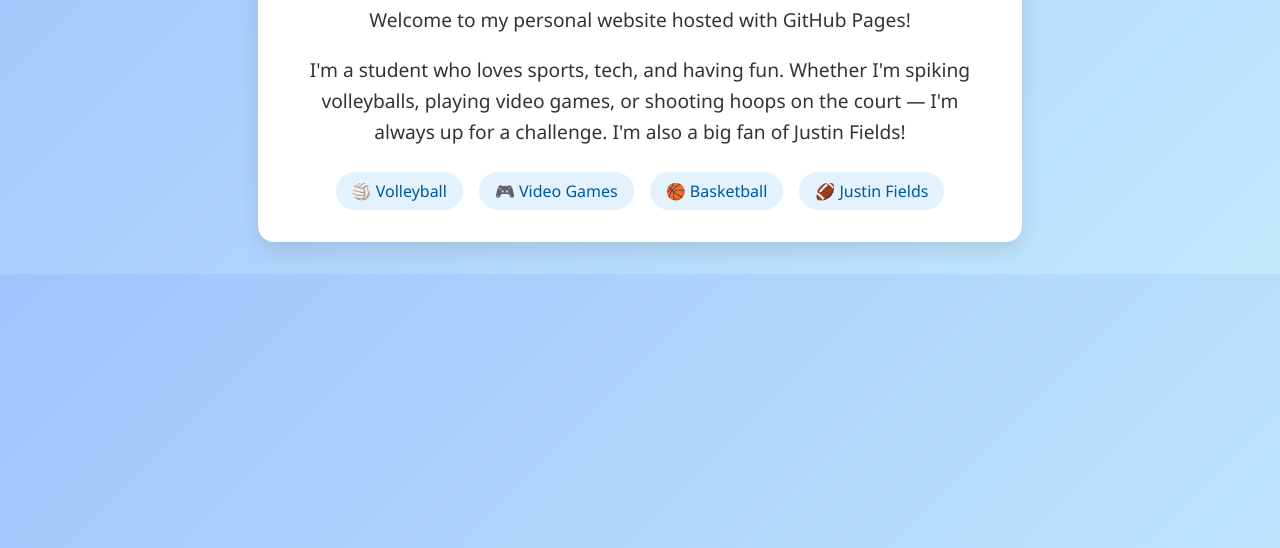
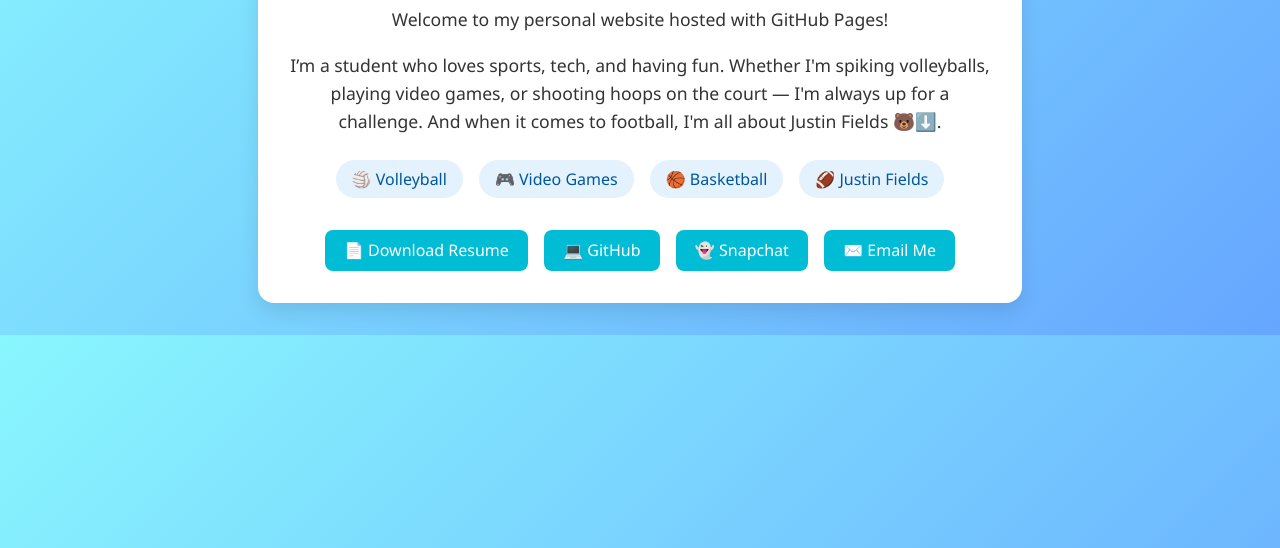
Before and after one commit to RD2010-usd/rishidesai.github.io, a plain HTML site: page index.html in a window 1280 px wide. Shown: the part 252-800 px from the top of the page. Drawn offline with Linux system fonts and the light colour scheme.

Commit message:
Update index.html

```diff
--- a/index.html
+++ b/index.html
@@ -3,12 +3,23 @@
 <head>
   <meta charset="UTF-8" />
   <meta name="viewport" content="width=device-width, initial-scale=1.0"/>
-  <title>Rishi Desai's Website</title>
+  <title>Rishi Desai</title>
   <style>
+    @keyframes fadeInUp {
+      from {
+        opacity: 0;
+        transform: translateY(20px);
+      }
+      to {
+        opacity: 1;
+        transform: translateY(0);
+      }
+    }
+
     body {
       margin: 0;
       font-family: 'Segoe UI', sans-serif;
-      background: linear-gradient(135deg, #a1c4fd, #c2e9fb);
+      background: linear-gradient(135deg, #89f7fe, #66a6ff);
       color: #333;
       display: flex;
       flex-direction: column;
@@ -24,6 +35,7 @@
       max-width: 700px;
       width: 100%;
       text-align: center;
+      animation: fadeInUp 0.8s ease-out;
     }
 
     img {
@@ -39,7 +51,7 @@
     }
 
     p {
-      font-size: 1.2rem;
+      font-size: 1.1rem;
       line-height: 1.6;
     }
 
@@ -58,14 +70,35 @@
       font-size: 1rem;
       color: #01579b;
     }
+
+    .buttons {
+      margin-top: 2rem;
+      display: flex;
+      justify-content: center;
+      gap: 1rem;
+      flex-wrap: wrap;
+    }
+
+    .buttons a {
+      text-decoration: none;
+      padding: 0.6rem 1.2rem;
+      border-radius: 8px;
+      background-color: #00bcd4;
+      color: white;
+      transition: background-color 0.3s;
+    }
+
+    .buttons a:hover {
+      background-color: #0097a7;
+    }
   </style>
 </head>
 <body>
   <div class="container">
-    <img src="my photo.jpg" alt="Rishi Desai's Photo">
+    <img src="my photo.jpg" alt="Rishi Desai">
     <h1>Hi, I'm Rishi Desai</h1>
     <p>Welcome to my personal website hosted with GitHub Pages!</p>
-    <p>I'm a student who loves sports, tech, and having fun. Whether I'm spiking volleyballs, playing video games, or shooting hoops on the court — I'm always up for a challenge. I'm also a big fan of Justin Fields!</p>
+    <p>I’m a student who loves sports, tech, and having fun. Whether I'm spiking volleyballs, playing video games, or shooting hoops on the court — I'm always up for a challenge. And when it comes to football, I'm all about Justin Fields 🐻⬇️.</p>
 
     <div class="interests">
       <div class="interest">🏐 Volleyball</div>
@@ -73,6 +106,13 @@
       <div class="interest">🏀 Basketball</div>
       <div class="interest">🏈 Justin Fields</div>
     </div>
+
+    <div class="buttons">
+      <a href="resume.pdf" download>📄 Download Resume</a>
+      <a href="https://github.com/RD2010-usd" target="_blank">💻 GitHub</a>
+      <a href="https://www.snapchat.com/add/rishid243684" target="_blank">👻 Snapchat</a>
+      <a href="mailto:rishidesai2010@gmail.com">✉️ Email Me</a>
+    </div>
   </div>
 </body>
 </html>
```
